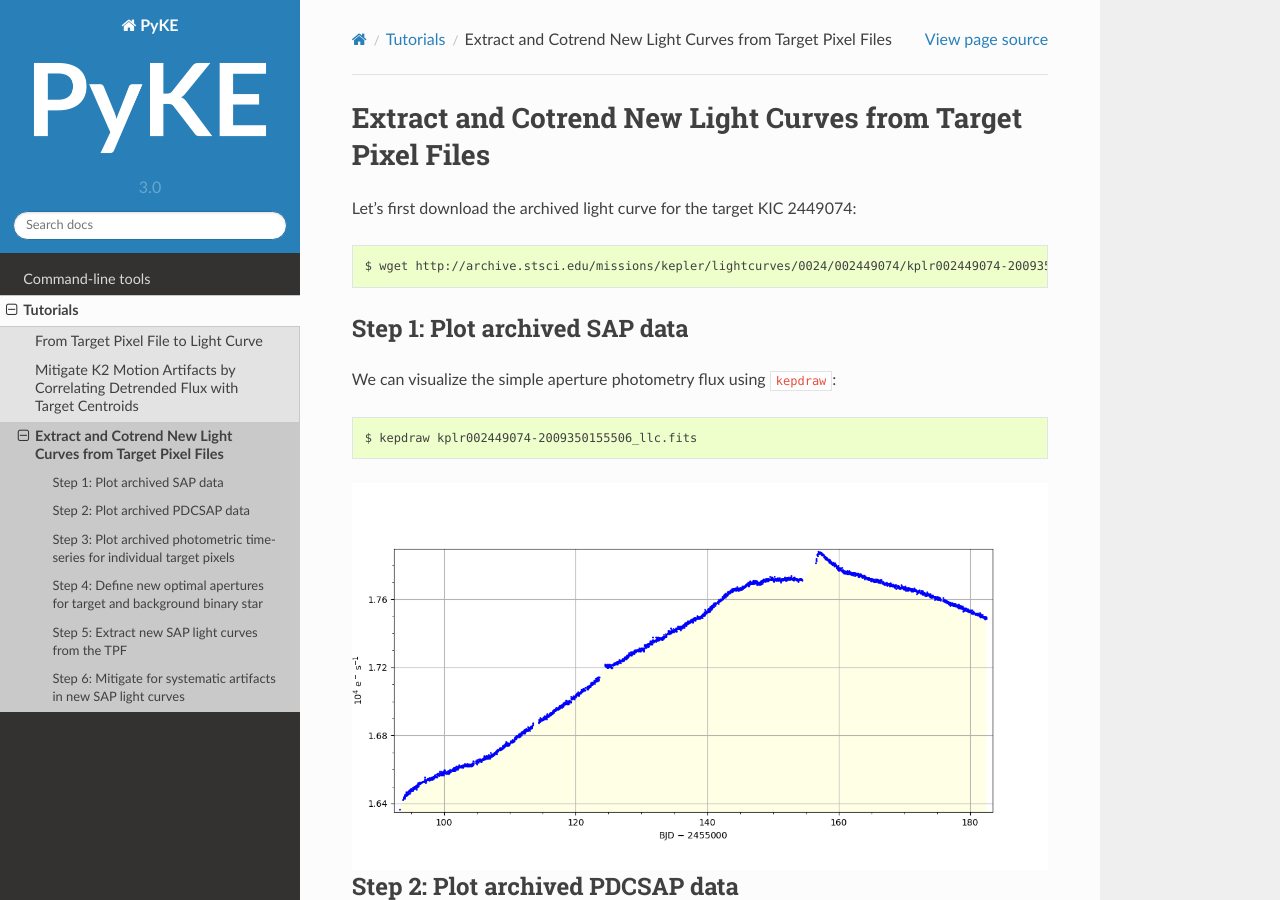
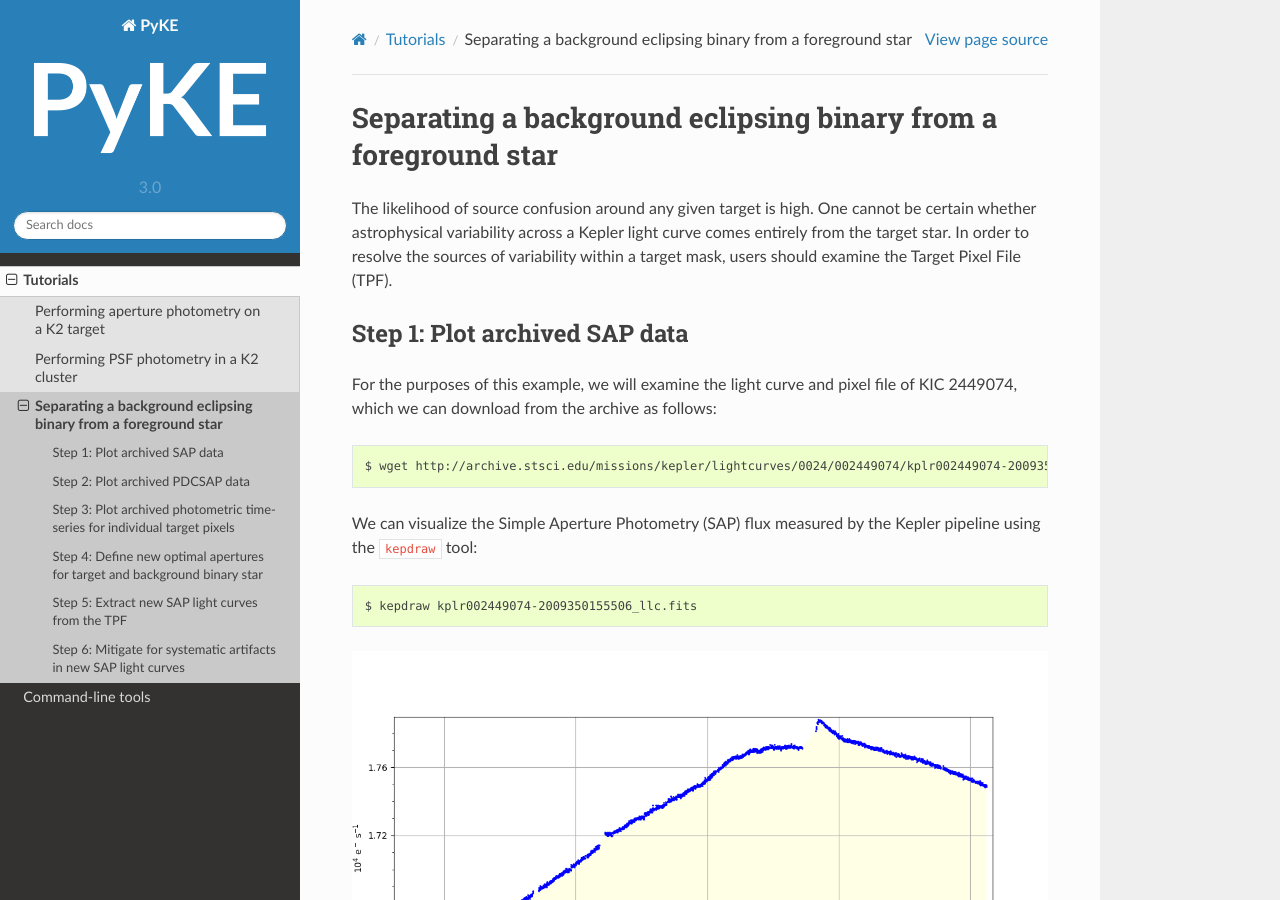
Before and after one commit to KeplerGO/pyke, a Sphinx documentation site: the page built from docs/source/tutorials/separating-a-background-eb.rst, in a window 1280 px wide and 900 px high. Built offline with Sphinx 7.4.7 and the Read the Docs theme 2.0.0, drawn with Linux system fonts in a browser that asks for light colours.

Commit message:
Rename the tutorial titles

```diff
--- a/docs/source/tutorials/example_e.rst
+++ b/docs/source/tutorials/aperture-photometry-in-k2.rst
@@ -1,7 +1,7 @@
 ..
 
-Mitigate K2 Motion Artifacts by Correlating Detrended Flux with Target Centroids
-================================================================================
+Performing aperture photometry on a K2 target
+=============================================
 
 Step 1: Define a pixel extraction mask for a K2 target
 ------------------------------------------------------
--- a/docs/source/tutorials/index.rst
+++ b/docs/source/tutorials/index.rst
@@ -3,6 +3,6 @@ Tutorials
 
 .. toctree::
 
-    tpf2lc
-    example_e
-    example_a
+    aperture-photometry-in-k2
+    psf-photometry-in-k2
+    separating-a-background-eb
--- a/docs/source/tutorials/example_a.rst
+++ b/docs/source/tutorials/separating-a-background-eb.rst
@@ -1,20 +1,23 @@
 ..
 
-Extract and Cotrend New Light Curves from Target Pixel Files
-============================================================
+Separating a background eclipsing binary from a foreground star
+===============================================================
 
-Let's first download the archived light curve for the target KIC 2449074:
+The likelihood of source confusion around any given target is high.
+One cannot be certain whether astrophysical variability across a Kepler light curve comes entirely from the target star.
+In order to resolve the sources of variability within a target mask,
+users should examine the Target Pixel File (TPF).
+
+Step 1: Plot archived SAP data
+------------------------------
+
+For the purposes of this example, we will examine the light curve and pixel file of KIC 2449074, which we can download from the archive as follows:
 
 .. code-block:: bash
 
     $ wget http://archive.stsci.edu/missions/kepler/lightcurves/0024/002449074/kplr002449074-2009350155506_llc.fits
 
-
-
-Step 1: Plot archived SAP data
-------------------------------
-
-We can visualize the simple aperture photometry flux using ``kepdraw``:
+We can visualize the Simple Aperture Photometry (SAP) flux measured by the Kepler pipeline using the ``kepdraw`` tool:
 
 .. code-block:: bash
 
```
Also changed, not shown: docs/source/index.rst (+12 -17 lines), docs/source/tutorials/psf-photometry-in-k2.rst (renamed from docs/source/tutorials/tpf2lc.rst, +13 -15 lines).
